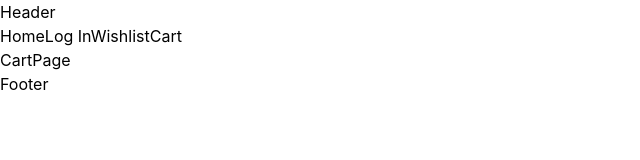
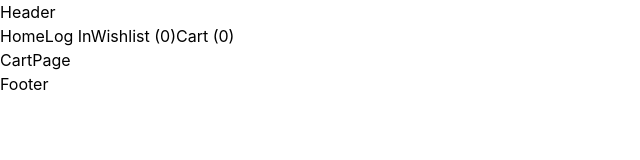
Before and after one commit to Fe-nyx/ShopSphere-Ecom-Project, a React (Vite) app: page /cart in a window 1280 px wide. Shown: the top 160 px of the page, without its empty margins (0-640 px from the left). Built offline with nearby package versions, Linux system fonts and the light colour scheme.

Commit message:
Added wishlist and cart counters

```diff
--- a/src/components/Header.jsx
+++ b/src/components/Header.jsx
@@ -1,16 +1,32 @@
 import { Link } from "react-router-dom"
+
+import { useSelector } from "react-redux"
+
+function Header() {
+
+  const cart = useSelector((state) => state.cart);
+  const wishlist = useSelector((state) => state.wishlist);
+
+  const cartTotal = cart.reduce((total, item) => {
+    return total + item.quantity
+  }, 0)
+
+  const wishlistTotal = wishlist.length;
 
 
 
-function Header() {
 
   return (
     <>
       <h1>Header</h1>
       <Link to="/">Home</Link>
       <Link to="/login">Log In</Link>
-      <Link to="/wishlist">Wishlist</Link>
-      <Link to="/cart">Cart</Link>
+      <Link to="/wishlist">
+        Wishlist ({wishlistTotal})
+      </Link>
+      <Link to="/cart">
+        Cart ({cartTotal})
+      </Link>
     </>
   )
 }
--- a/src/pages/CartPage.jsx
+++ b/src/pages/CartPage.jsx
@@ -1,3 +1,6 @@
+
+
+
 
 function CartPage() {
 
```
